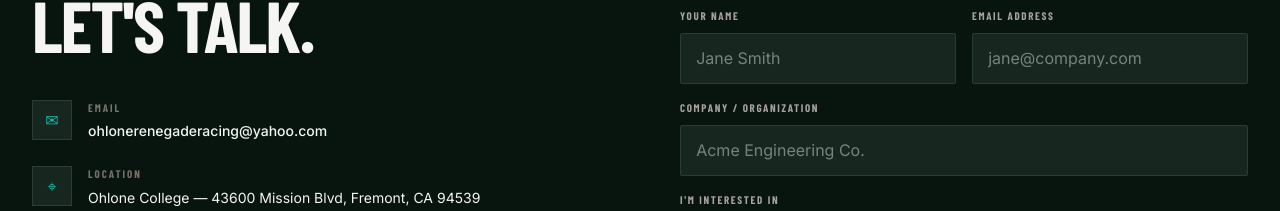
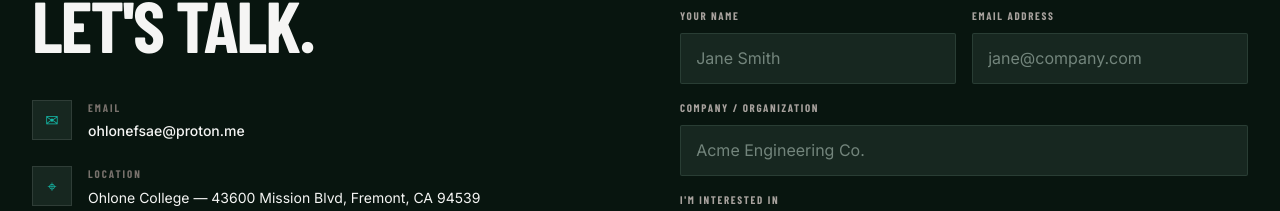
Before and after one commit to ohlonefsae/ohlonefsae, a plain HTML site: page sponsor/index.html in a window 1280 px wide. Shown: the part 1243-1454 px from the top of the page. Drawn offline with nearby package versions, Linux system fonts and the light colour scheme; a web font is replaced by a local one.

Commit message:
Update contact email address in index.html

```diff
--- a/sponsor/index.html
+++ b/sponsor/index.html
@@ -108,7 +108,7 @@
           <div class="mb-5 flex items-center gap-3"><span class="h-px w-8 bg-renegade-gold"></span><p class="font-display text-xs font-bold uppercase tracking-[.24em] text-teal-500">Get in touch</p></div>
           <h2 class="font-display text-6xl font-black uppercase leading-[.9] tracking-tight sm:text-7xl">Let's talk.</h2>
           <div class="mt-10 space-y-6">
-            <div class="flex gap-4"><span class="flex h-10 w-10 shrink-0 items-center justify-center border border-white/10 bg-[#172720] text-teal-500" aria-hidden="true">✉</span><div><p class="font-display text-[11px] font-bold uppercase tracking-[.18em] text-stone-500">Email</p><a class="mt-1 inline-block text-sm font-medium text-stone-100 hover:text-renegade-gold" href="mailto:ohlonerenegaderacing@yahoo.com">ohlonerenegaderacing@yahoo.com</a></div></div>
+            <div class="flex gap-4"><span class="flex h-10 w-10 shrink-0 items-center justify-center border border-white/10 bg-[#172720] text-teal-500" aria-hidden="true">✉</span><div><p class="font-display text-[11px] font-bold uppercase tracking-[.18em] text-stone-500">Email</p><a class="mt-1 inline-block text-sm font-medium text-stone-100 hover:text-renegade-gold" href="mailto:ohlonefsae@proton.me">ohlonefsae@proton.me</a></div></div>
             <div class="flex gap-4"><span class="flex h-10 w-10 shrink-0 items-center justify-center border border-white/10 bg-[#172720] text-teal-500" aria-hidden="true">⌖</span><div><p class="font-display text-[11px] font-bold uppercase tracking-[.18em] text-stone-500">Location</p><p class="mt-1 text-sm leading-6 text-stone-100">Ohlone College — 43600 Mission Blvd, Fremont, CA 94539</p></div></div>
             <div class="flex gap-4"><span class="flex h-10 w-10 shrink-0 items-center justify-center border border-white/10 bg-[#172720] text-teal-500" aria-hidden="true">☎</span><div><p class="font-display text-[11px] font-bold uppercase tracking-[.18em] text-stone-500">Faculty advisor</p><p class="mt-1 text-sm text-stone-100">Engineering Department, Ohlone College</p></div></div>
           </div>
```
